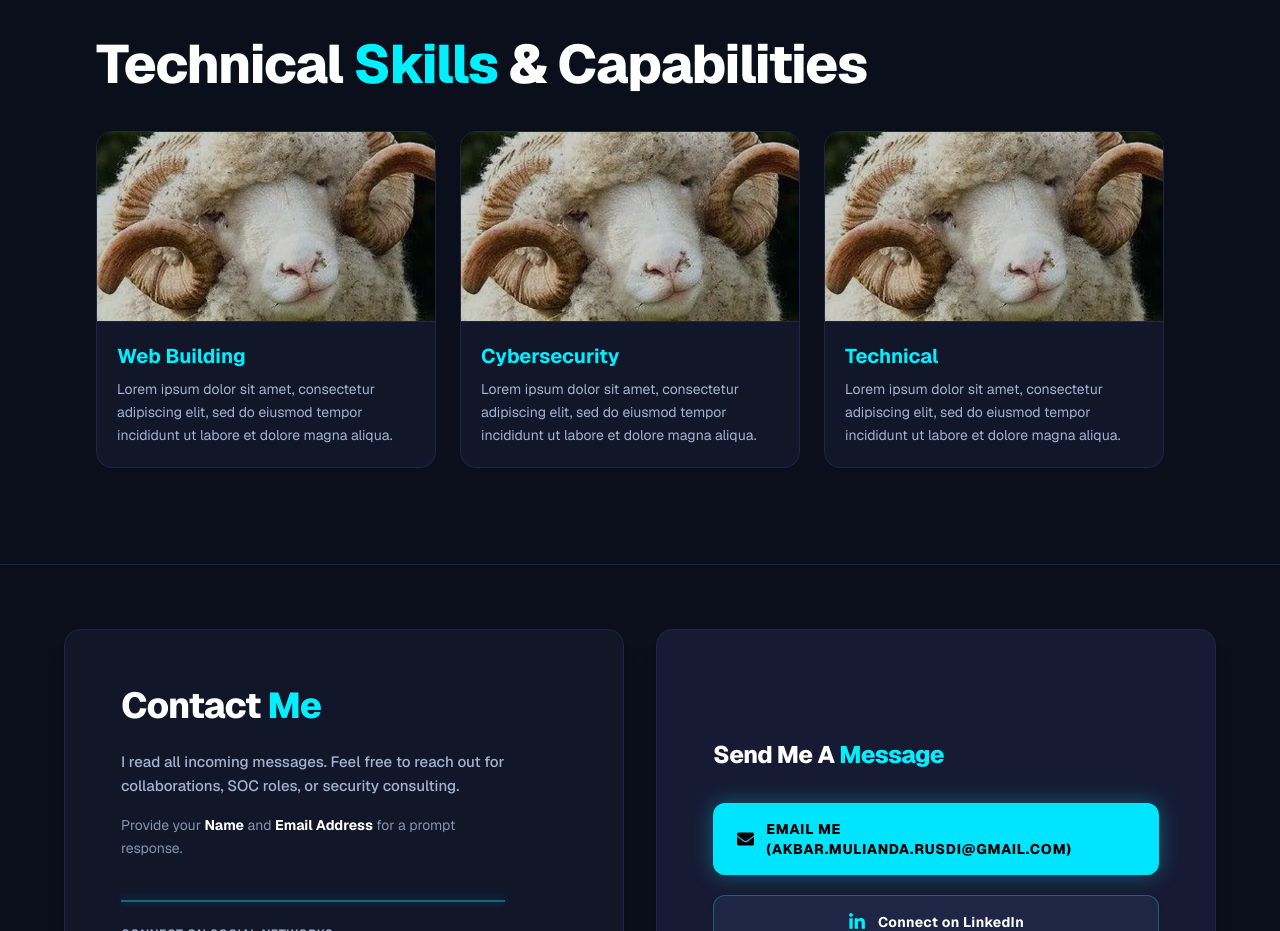
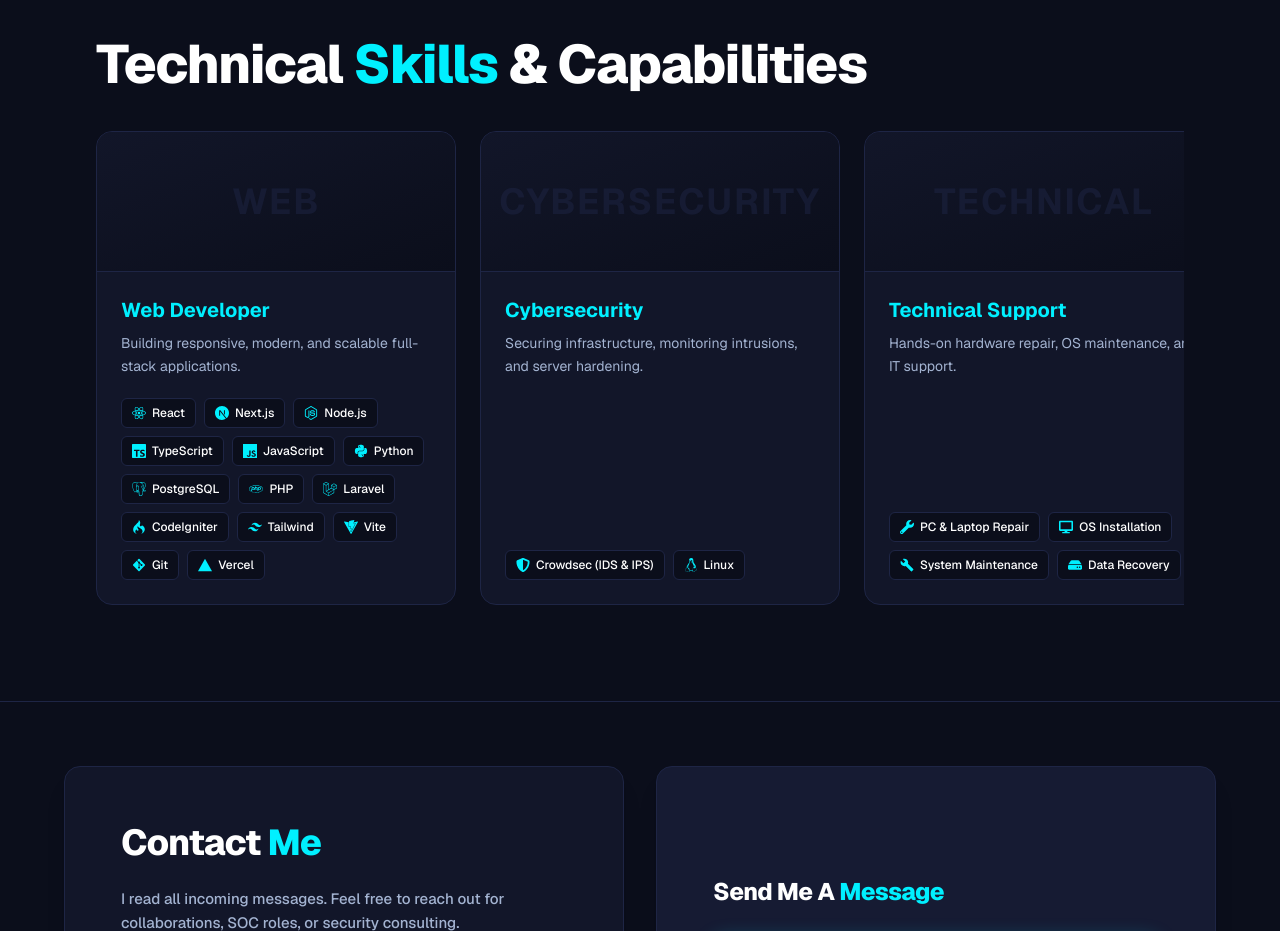
Before and after one commit to FamilyJewelsRuined/website-potfolio-nodatabase, a Next.js app: page / in a window 1280 px wide. Shown: the part 2240-3171 px from the top of the page. Built offline with nearby package versions, Linux system fonts and the light colour scheme; no server answers; the database is empty.

Commit message:
ver empat

```diff
--- a/app/admin/skills/page.tsx
+++ b/app/admin/skills/page.tsx
@@ -68,7 +68,7 @@
   const handleEdit = (skill: Skill) => {
     setEditingId(skill.id);
     setTitle(skill.title);
-    setDescription(skill.description);
+    setDescription(skill.description || '');
     setImageUrl(skill.image_url || '');
   };
 
--- a/app/page.tsx
+++ b/app/page.tsx
@@ -27,7 +27,7 @@
       <Hero />
 
 
-      <main className="bg-[#0B0E1B] text-white min-h-screen px-8 md:px-16 lg:px-24 py-16 font-sans border-t border-[#1E2545]">
+      <main id="projects" className="bg-[#0B0E1B] text-white min-h-screen px-8 md:px-16 lg:px-24 py-16 font-sans border-t border-[#1E2545]">
         <div className="max-w-7xl mx-auto flex justify-between items-end mb-10 border-b border-[#1E2545] pb-4">
           <ScrollReveal preset="fadeUp">
             <h2 className="text-white text-3xl md:text-4xl lg:text-5xl font-extrabold tracking-tight">
--- a/components/Hero.tsx
+++ b/components/Hero.tsx
@@ -50,10 +50,10 @@
         </div>
 
         <nav className="flex space-x-8 font-semibold text-[14px] tracking-wide text-[#A3B3D1]">
-          <Link href="#projects" className="hover:text-[#00F0FF] transition-colors">Featured Projects</Link>
-          <Link href="#skills" className="hover:text-[#00F0FF] transition-colors">Skills</Link>
-          <Link href="#certifications" className="hover:text-[#00F0FF] transition-colors">Certifications</Link>
-          <Link href="#contact" className="hover:text-[#00F0FF] transition-colors">Contact</Link>
+          <Link href="/#projects" className="hover:text-[#00F0FF] transition-colors">Featured Projects</Link>
+          <Link href="/#skills" className="hover:text-[#00F0FF] transition-colors">Skills</Link>
+          <Link href="/#certifications" className="hover:text-[#00F0FF] transition-colors">Certifications</Link>
+          <Link href="/#contact" className="hover:text-[#00F0FF] transition-colors">Contact</Link>
         </nav>
 
         <a
@@ -159,8 +159,9 @@
                 Overview
               </div>
               <h2 className="text-4xl md:text-5xl lg:text-[54px] font-extrabold mb-8 tracking-tight text-white">About</h2>
-              <p className="text-[#A3B3D1] text-[15px] md:text-[16px] leading-relaxed text-right font-normal">
-                Lorem ipsum dolor sit amet, consectetur adipiscing elit, sed do eiusmod tempor incididunt ut labore et dolore magna aliqua. Ut enim ad minim veniam, quis nostrud exercitation ullamco laboris nisi ut aliquip ex ea commodo consequat. Duis aute irure dolor in reprehenderit in voluptate velit esse cillum dolore eu fugiat nulla pariatur. Excepteur sint occaecat cupidatat non proident, sunt in culpa qui officia deserunt mollit anim id est laborum.
+              <p className="text-[#A3B3D1] text-[15px] md:text-[16px] leading-relaxed text-justify font-normal">
+                Hi, I’m Akbar Mulianda Rusdy, an Informatics graduate from Politeknik Negeri Banjarmasin focusing on cybersecurity, networking, and IT technical support. <br></br><br></br>
+                Besides network infrastructure, I build full-stack web applications using modern AI tooling like Claude Code and Gemini CLI to streamline the development cycle. I enjoy being an early adopter of new tech and integrating it directly into my workflow. My priority is writing clean, functional systems that are easy to maintain and update later on.
               </p>
             </motion.div>
           )}
--- a/components/Stack.tsx
+++ b/components/Stack.tsx
@@ -1,19 +1,85 @@
 "use client";
 
-import React, { useRef, useState, useEffect } from 'react';
+import React from 'react';
 import ScrollReveal from "./ScrollReveal";
+import { IconType } from "react-icons";
+import {
+  FaReact, FaNodeJs, FaPython, FaPhp, FaLaravel, FaGitAlt,
+  FaLinux, FaWrench, FaDesktop, FaHdd, FaNetworkWired, FaProjectDiagram,
+  FaShieldAlt
+} from "react-icons/fa";
+import {
+  SiTypescript, SiPostgresql, SiVercel, SiNextdotjs, SiTailwindcss,
+  SiVite, SiJavascript, SiCodeigniter
+} from "react-icons/si";
+import { MdRouter, MdDns, MdBuild } from "react-icons/md";
+
+export interface SkillItem {
+  name: string;
+  icon: IconType;
+}
 
 export interface Skill {
   id: string | number;
   title: string;
-  description: string;
+  description?: string;
   image_url?: string;
+  items?: SkillItem[];
 }
 
 const defaultSkills: Skill[] = [
-  { id: 1, title: "Web Building", description: "Lorem ipsum dolor sit amet, consectetur adipiscing elit, sed do eiusmod tempor incididunt ut labore et dolore magna aliqua." },
-  { id: 2, title: "Cybersecurity", description: "Lorem ipsum dolor sit amet, consectetur adipiscing elit, sed do eiusmod tempor incididunt ut labore et dolore magna aliqua." },
-  { id: 3, title: "Technical", description: "Lorem ipsum dolor sit amet, consectetur adipiscing elit, sed do eiusmod tempor incididunt ut labore et dolore magna aliqua." }
+  {
+    id: 1,
+    title: "Web Developer",
+    description: "Building responsive, modern, and scalable full-stack applications.",
+    items: [
+      { name: "React", icon: FaReact },
+      { name: "Next.js", icon: SiNextdotjs },
+      { name: "Node.js", icon: FaNodeJs },
+      { name: "TypeScript", icon: SiTypescript },
+      { name: "JavaScript", icon: SiJavascript },
+      { name: "Python", icon: FaPython },
+      { name: "PostgreSQL", icon: SiPostgresql },
+      { name: "PHP", icon: FaPhp },
+      { name: "Laravel", icon: FaLaravel },
+      { name: "CodeIgniter", icon: SiCodeigniter },
+      { name: "Tailwind", icon: SiTailwindcss },
+      { name: "Vite", icon: SiVite },
+      { name: "Git", icon: FaGitAlt },
+      { name: "Vercel", icon: SiVercel },
+    ]
+  },
+  {
+    id: 2,
+    title: "Cybersecurity",
+    description: "Securing infrastructure, monitoring intrusions, and server hardening.",
+    items: [
+      { name: "Crowdsec (IDS & IPS)", icon: FaShieldAlt },
+      { name: "Linux", icon: FaLinux },
+    ]
+  },
+  {
+    id: 3,
+    title: "Technical Support",
+    description: "Hands-on hardware repair, OS maintenance, and IT support.",
+    items: [
+      { name: "PC & Laptop Repair", icon: FaWrench },
+      { name: "OS Installation", icon: FaDesktop },
+      { name: "System Maintenance", icon: MdBuild },
+      { name: "Data Recovery", icon: FaHdd },
+    ]
+  },
+  {
+    id: 4,
+    title: "Networking",
+    description: "Designing, configuring, and troubleshooting network infrastructure.",
+    items: [
+      { name: "TCP/IP & Subnetting", icon: FaNetworkWired },
+      { name: "Routing & Switching", icon: MdRouter },
+      { name: "Network Troubleshooting", icon: FaProjectDiagram },
+      { name: "DNS & DHCP", icon: MdDns },
+    ]
+  }
 ];
 
 export interface StackProps {
@@ -21,23 +87,6 @@
 }
 
 export default function Stack({ skills = defaultSkills }: StackProps) {
-  const scrollRef = useRef<HTMLDivElement>(null);
-  const [scrollProgress, setScrollProgress] = useState(0);
-
-  const handleScroll = () => {
-    if (scrollRef.current) {
-      const { scrollLeft, scrollWidth, clientWidth } = scrollRef.current;
-      const maxScrollLeft = scrollWidth - clientWidth;
-      setScrollProgress(maxScrollLeft > 0 ? scrollLeft / maxScrollLeft : 0);
-    }
-  };
-
-  useEffect(() => {
-    handleScroll();
-    window.addEventListener("resize", handleScroll);
-    return () => window.removeEventListener("resize", handleScroll);
-  }, []);
-
   return (
     <section id="skills" className="bg-[#0B0E1B] text-white px-8 md:px-16 lg:px-24 py-20 font-sans border-t border-[#1E2545]">
       <div className="max-w-7xl mx-auto w-full flex flex-col">
@@ -50,44 +99,70 @@
         </ScrollReveal>
 
         {/* Scrollable Cards */}
-        <div className="w-full relative flex flex-col">
+        <div className="w-full relative flex flex-col min-w-0">
           <style>{`
             .custom-scrollbar::-webkit-scrollbar {
               height: 6px;
+              width: 0px;
             }
             .custom-scrollbar::-webkit-scrollbar-track {
-              background: #0B0E1B;
+              background: #121629;
               border-radius: 3px;
+              border: 1px solid #1E2545;
             }
             .custom-scrollbar::-webkit-scrollbar-thumb {
               background: #00F0FF;
               border-radius: 3px;
             }
+            .custom-scrollbar::-webkit-scrollbar-thumb:hover {
+              background: #38bdf8;
+            }
           `}</style>
           <div
-            className="flex gap-6 overflow-x-auto pb-4 snap-x snap-mandatory custom-scrollbar"
+            className="flex gap-6 overflow-x-auto overflow-y-hidden pb-4 snap-x snap-mandatory custom-scrollbar"
           >
             {skills.map((skill, index) => (
               <ScrollReveal
                 key={skill.id}
                 preset="fadeUp"
                 delay={0.1 + index * 0.1}
-                className="w-[280px] md:w-[340px] snap-center flex flex-col border border-[#1E2545] bg-[#121629] rounded-2xl overflow-hidden shrink-0 hover:border-[#00F0FF]/60 hover:shadow-[0_0_25px_rgba(0,240,255,0.15)] transition-all duration-300"
+                className="w-[300px] md:w-[360px] snap-center flex flex-col border border-[#1E2545] bg-[#121629] rounded-2xl overflow-hidden shrink-0 hover:border-[#00F0FF]/60 hover:shadow-[0_0_25px_rgba(0,240,255,0.15)] transition-all duration-300 group"
               >
                 {/* Image Placeholder */}
-                <div className="w-full aspect-video relative border-b border-[#1E2545] bg-[#0B0E1B] overflow-hidden">
+                <div className="w-full h-[140px] relative border-b border-[#1E2545] bg-[#0B0E1B] overflow-hidden">
                   {skill.image_url ? (
-                    <img src={skill.image_url} alt={skill.title} className="w-full h-full object-cover" />
+                    <img src={skill.image_url} alt={skill.title} className="w-full h-full object-cover group-hover:scale-105 transition-transform duration-300" />
                   ) : (
-                    <img src="/tempimage.png" alt="Placeholder" className="absolute inset-0 w-full h-full object-cover opacity-80" />
+                    <div className="w-full h-full bg-gradient-to-br from-[#121629] to-[#0B0E1B] flex items-center justify-center">
+                      <span className="text-[#1E2545] opacity-50 font-bold text-4xl tracking-wider uppercase select-none">
+                        {skill.title.split(' ')[0]}
+                      </span>
+                    </div>
                   )}
                 </div>
 
-                <div className="p-5">
-                  <h3 className="text-[#00F0FF] font-bold text-lg md:text-xl mb-2">{skill.title}</h3>
-                  <p className="text-[#A3B3D1] text-[14px] leading-relaxed">
-                    {skill.description}
-                  </p>
+                <div className="p-6 flex flex-col flex-1">
+                  <h3 className="text-[#00F0FF] font-bold text-xl mb-2">{skill.title}</h3>
+                  {skill.description && (
+                    <p className="text-[#A3B3D1] text-[14px] leading-relaxed mb-5">
+                      {skill.description}
+                    </p>
+                  )}
+
+                  {/* Skill Badges */}
+                  {skill.items && skill.items.length > 0 && (
+                    <div className="flex flex-wrap gap-2 mt-auto">
+                      {skill.items.map((item, idx) => (
+                        <div
+                          key={idx}
+                          className="flex items-center gap-1.5 bg-[#0B0E1B] border border-[#1E2545] rounded-md px-2.5 py-1.5 text-xs text-white font-medium hover:border-[#00F0FF]/50 transition-colors cursor-default"
+                        >
+                          <item.icon className="text-[#00F0FF] text-[14px]" />
+                          {item.name}
+                        </div>
+                      ))}
+                    </div>
+                  )}
                 </div>
               </ScrollReveal>
             ))}
```
